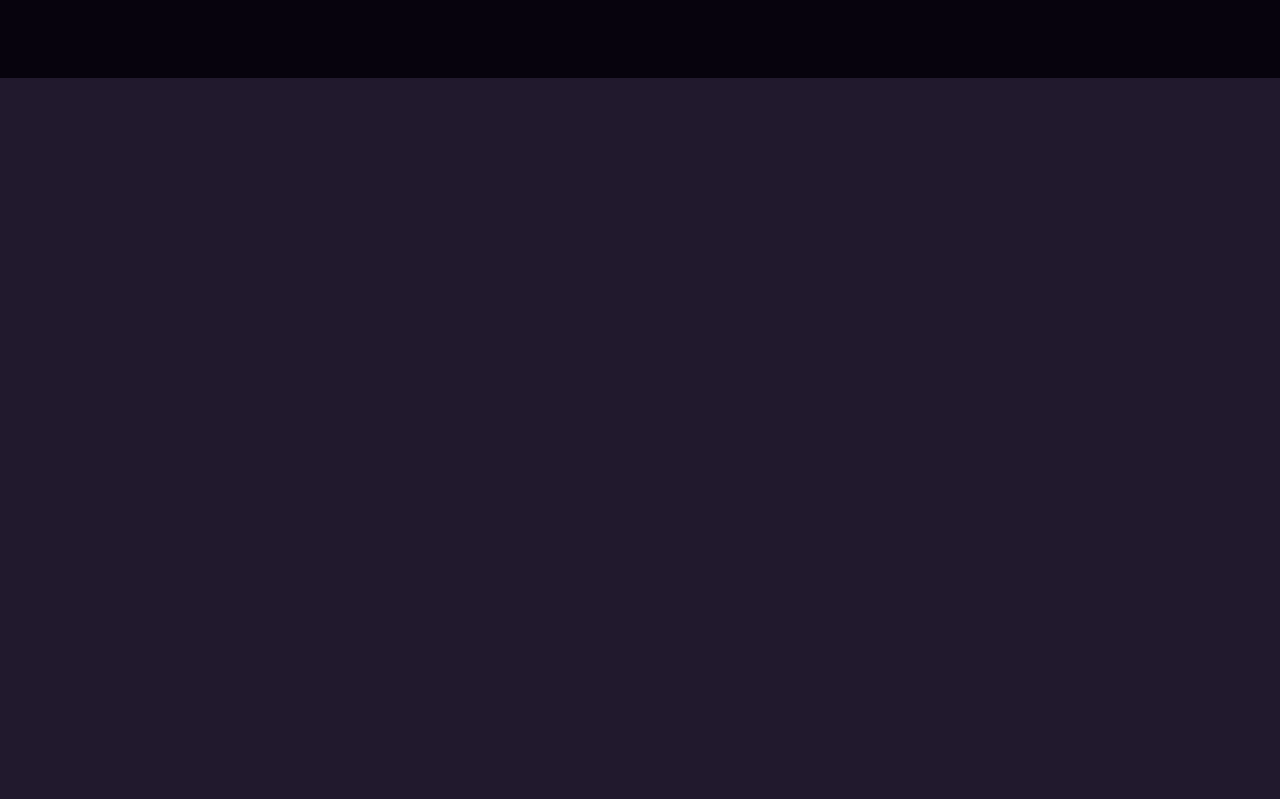
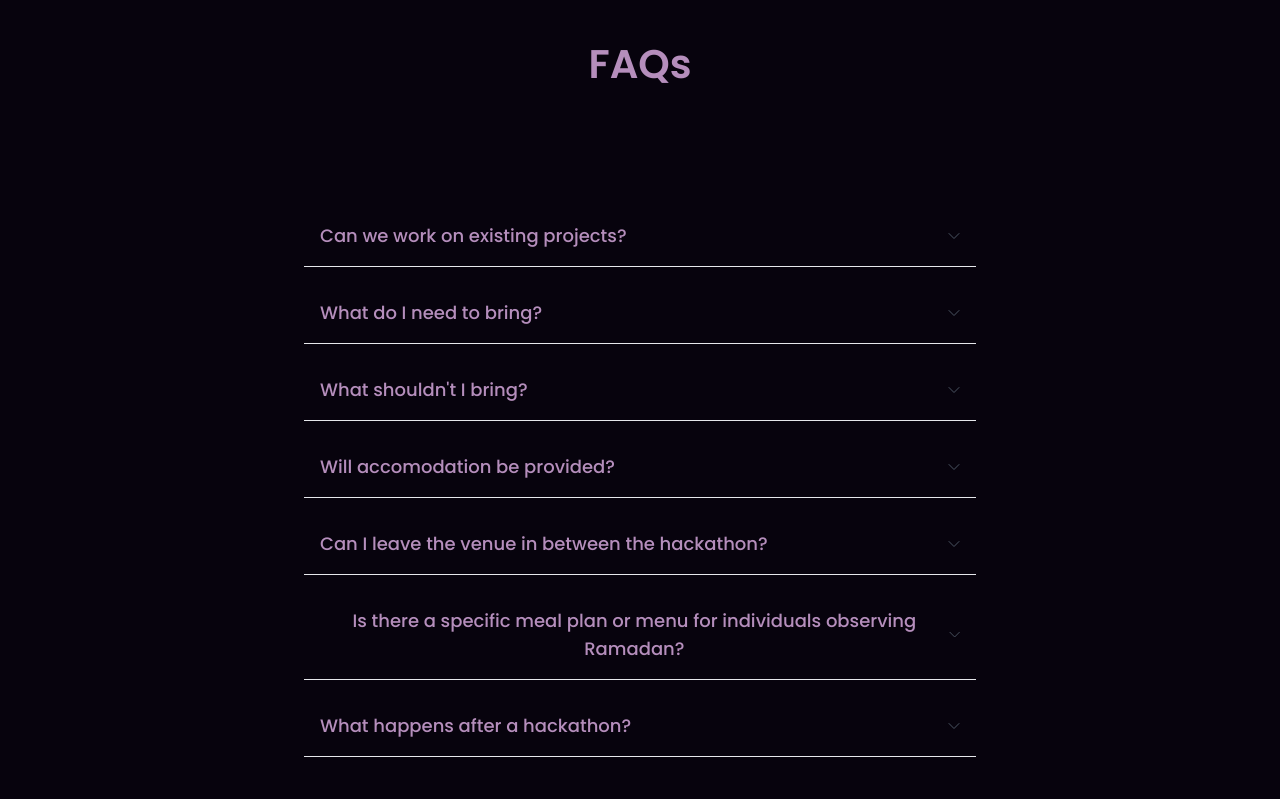
Before and after one commit to yash37158/TechHack, a React (Create React App) app: page / in a window 1280 px wide. Shown: the part 4661-5460 px from the top of the page. Before the commit the page ends 4739 px from the top, so only its background shows below. Built offline with nearby package versions, Linux system fonts and the light colour scheme.

Commit message:
Adding FAQ section

```diff
--- a/src/App.js
+++ b/src/App.js
@@ -8,6 +8,7 @@ import About from "./components/About/About";
 import Prize from "./components/Prize/Prize";
 import Themes from "./components/Themes/Themes";
 import Footer from "./components/Footer/Footer";
+import Faq from "./components/FAQ/Faq";
 
 function App() {
   return (
@@ -19,6 +20,7 @@ function App() {
       <Themes />
       <WhatsappButton />
       <Team />
+      <Faq />
       <Footer />
     </div>
   );
--- /dev/null
+++ b/src/components/FAQ/Faq.jsx
@@ -0,0 +1,80 @@
+import React, {useState} from 'react'
+import './faq.css'
+
+const Item = ({ title, children }) => {
+    const [isOpen, setIsOpen] = useState(false);
+
+    return (
+
+      <div className="border-b">
+        <button
+          type="button"
+          aria-label="Open item"
+          title="Open item"
+          className="flex items-center justify-between w-full p-4 focus:outline-none"
+          onClick={() => setIsOpen(!isOpen)}
+        >
+          <p className="text-lg font-medium">{title}</p>
+          <svg
+            viewBox="0 0 24 24"
+            className={`w-3 text-gray-600 transform transition-transform duration-200 ${
+              isOpen ? 'rotate-180' : ''
+            }`}
+          >
+            <polyline
+              fill="none"
+              stroke="currentColor"
+              strokeWidth="2"
+              strokeLinecap="round"
+              strokeMiterlimit="10"
+              points="2,7 12,17 22,7"
+              strokeLinejoin="round"
+            />
+          </svg>
+        </button>
+        {isOpen && (
+          <div className="p-4 pt-0">
+            <p className="text-white">{children}</p>
+          </div>
+        )}
+      </div>
+    );
+  };
+
+  export const Faq = () => {
+    return (
+        <div className='Screen pt-8'>
+            <h1 className='Faq md:px-32 pb-8' id="faq">FAQs</h1>
+      <div class="px-4 py-16 mx-auto sm:max-w-xl md:max-w-full lg:max-w-screen-xl md:px-24 lg:px-8 lg:py-20 ">
+        <div class="max-w-xl sm:mx-auto lg:max-w-2xl">
+
+          <div class="Questions space-y-4">
+            <Item className='Question' title="Can we work on existing projects?">
+            No, you need to start a new project.
+            </Item>
+            <Item className='Question' title="What do I need to bring?">
+            A valid government-issued photo ID, laptop, phone, chargers.
+            </Item>
+            <Item className='Question' title="What shouldn't I bring?">
+            Weapons of any kind, drugs, or alcohol.
+            </Item>
+            <Item className='Question' title="Will accomodation be provided?">
+            Yes.
+            </Item>
+            <Item className='Question' title="Can I leave the venue in between the hackathon?">
+            Yes.
+            </Item>
+            <Item className='Question' title="Is there a specific meal plan or menu for individuals observing Ramadan?">
+            Yes, arrangments will be made.
+            </Item>
+            <Item className='Question' title="What happens after a hackathon?">
+            Participants may present their project to judges and attendees, winners may receive prizes, and participants may continue working on their project or use the skills and knowledge gained for future projects.
+            </Item>
+          </div>
+        </div>
+      </div>
+      </div>
+    );
+  };
+
+export default Faq
--- /dev/null
+++ b/src/components/FAQ/faq.css
@@ -0,0 +1,15 @@
+.Screen {
+    background-color: #07030D;
+}
+
+.Faq {
+    color: #B58EBC;
+    font-size: 40px;
+    text-align: center;
+    font-weight: 600;
+    margin-top: 15vh;
+}
+
+.Questions {
+    color: #B58EBC;
+}
```
